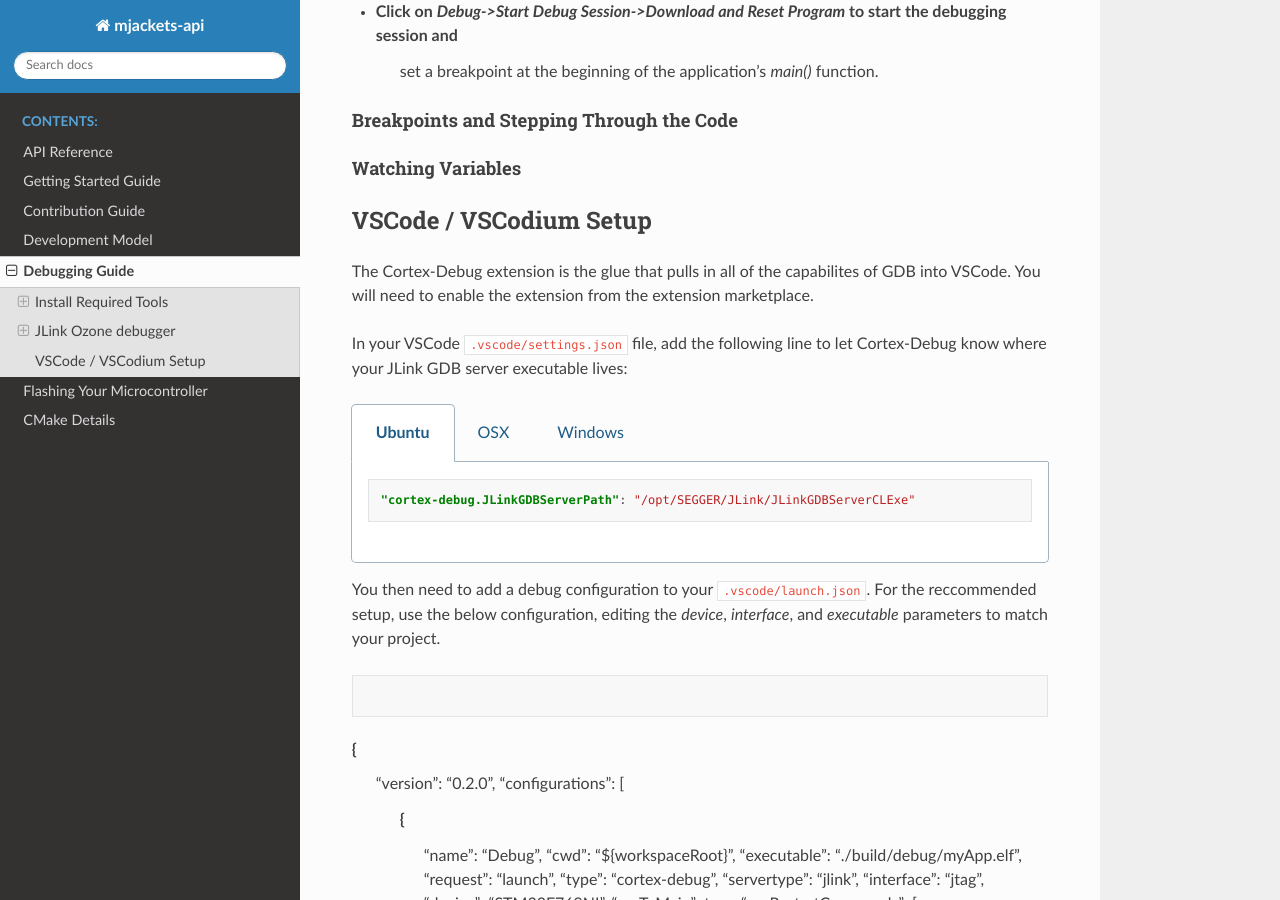
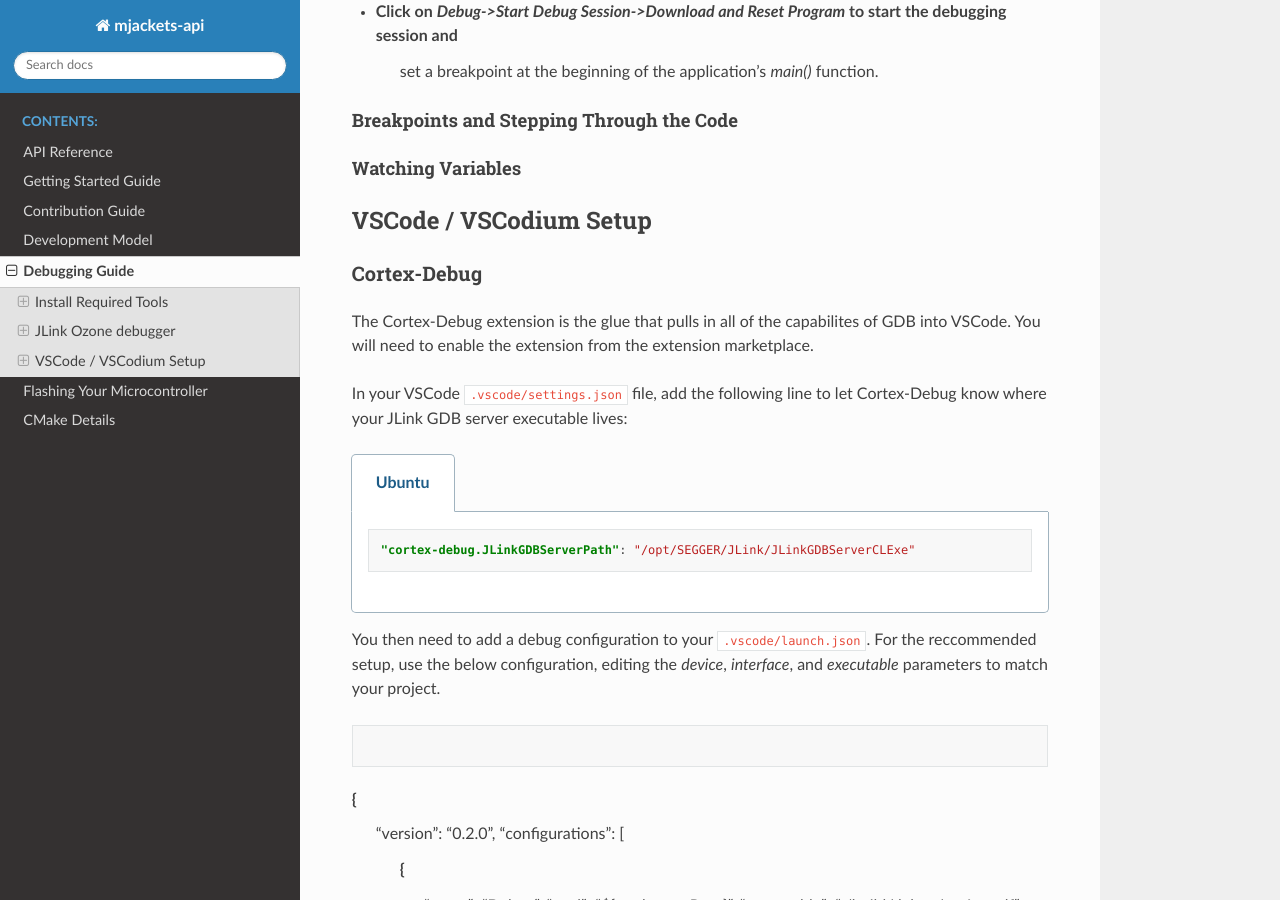
Before and after one commit to RoboJackets/mjackets-api, a Sphinx documentation site: the page built from docs/debugging/index.rst, in a window 1280 px wide and 900 px high, scrolled down 2245 px. Built offline with Sphinx 7.4.7 and the Read the Docs theme 2.0.0, drawn with Linux system fonts in a browser that asks for light colours; pages that are not in the unit, such as notebooks, are missing from menus.

Commit message:
Fixed documentation build error

```diff
--- a/docs/debugging/index.rst
+++ b/docs/debugging/index.rst
@@ -116,7 +116,8 @@ VSCode / VSCodium Setup
 
 
 Cortex-Debug
-------------
+============
+
 The Cortex-Debug extension is the glue that pulls in all of the capabilites of GDB into VSCode.
 You will need to enable the extension from the extension marketplace.
 
@@ -128,10 +129,6 @@ where your JLink GDB server executable lives:
         .. code-block:: json
 
             "cortex-debug.JLinkGDBServerPath": "/opt/SEGGER/JLink/JLinkGDBServerCLExe"
-
-   .. group-tab:: OSX
-
-   .. group-tab:: Windows
 
 You then need to add a debug configuration to your :file:`.vscode/launch.json`. For the reccommended setup,
 use the below configuration, editing the `device`, `interface`, and `executable` parameters to match your project.
```
